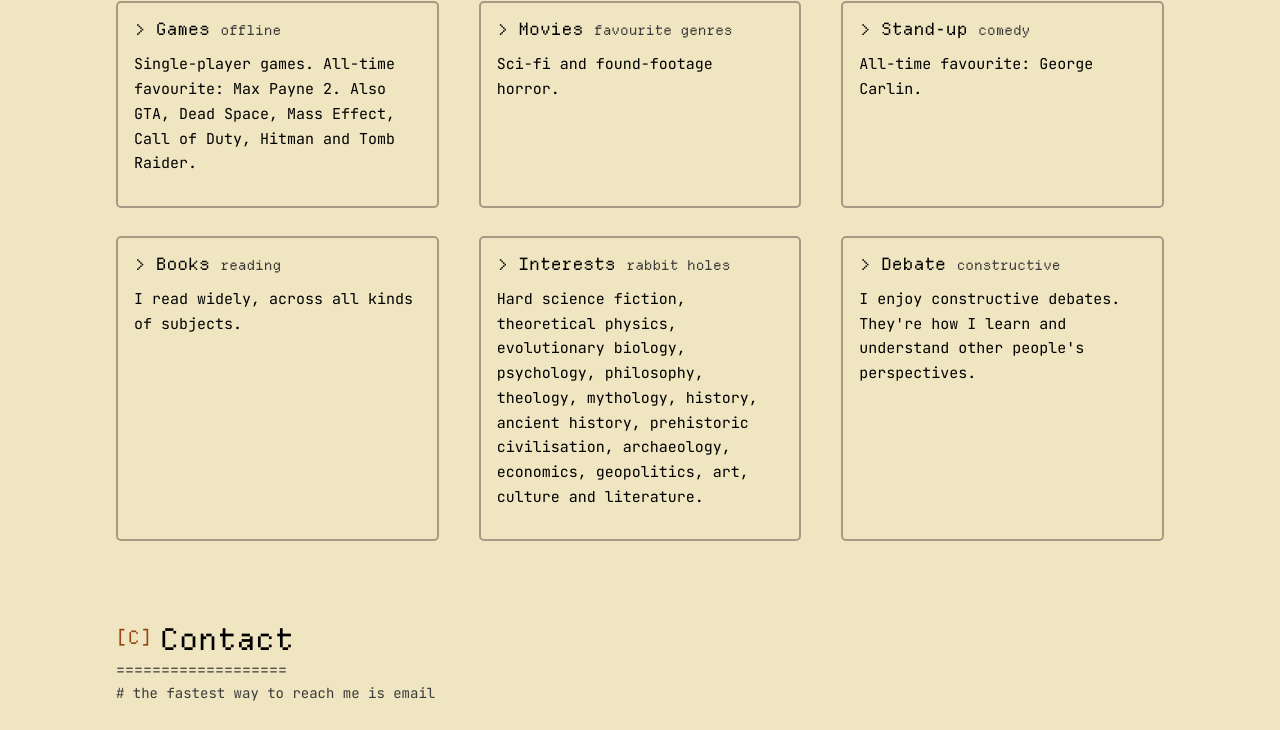
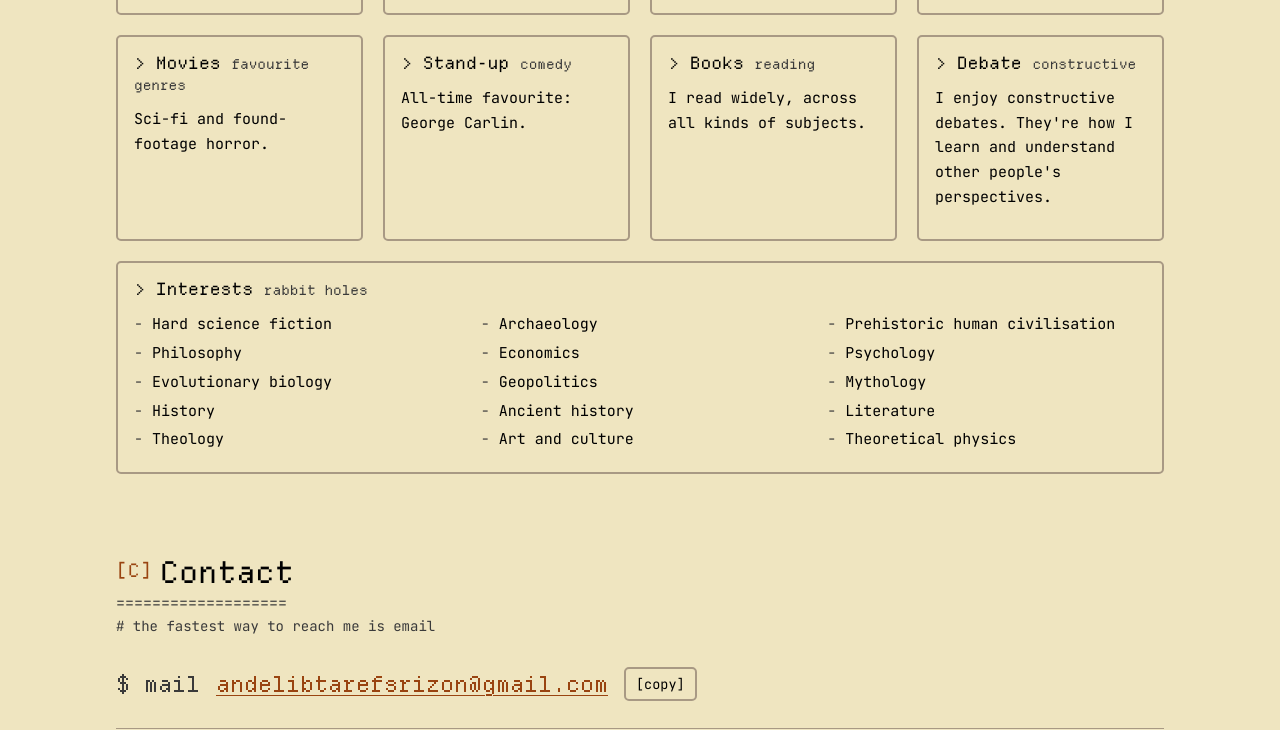
Before and after one commit to IamAndelib/IamAndelib.github.io, a plain HTML site: page index.html in a window 1280 px wide. Shown: the part 8676-9406 px from the top of the page. Drawn offline with Linux system fonts and the light colour scheme; no server answers.

Commit message:
content: interests as a bulleted list; 4-up interest cards
Co-Authored-By: Claude Opus 5.5 <noreply@anthropic.com>

```diff
--- a/css/site.css
+++ b/css/site.css
@@ -334,3 +334,8 @@ main{display:block}
 .track a:hover .sp,.track a:focus-visible .sp{color:var(--accent)}
 [data-skin="vt320"] .track img{filter:url(#crt-vt320)}
 [data-skin="matrix"] .track img{filter:url(#crt-matrix)}
+
+/* Beyond the screen: 4-up cards, multi-column interest list */
+.cols.afk-cards{grid-template-columns:repeat(auto-fit,minmax(min(220px,100%),1fr));gap:20px}
+ul.cols3{columns:3 190px;column-gap:28px}
+ul.cols3 li{break-inside:avoid}
--- a/index.html
+++ b/index.html
@@ -449,7 +449,7 @@ d.setAttribute('data-skin',s);})();
       <h2 id="h-afk" class="setext" tabindex="-1"><span class="k" aria-hidden="true">[A]</span>Beyond the screen</h2>
       <p class="sec-sub"># afk: away from keyboard</p>
     </header>
-    <div class="cols">
+    <div class="cols afk-cards">
       <div class="group wide">
         <h3>&gt; Music <span class="dim" style="font-size:.8em">bass · acoustic · electric</span></h3>
         <p>I play bass, acoustic and electric guitar, and love fingerpicking. Favourite genres: heavy metal, rock, progressive metal, groove metal, Europop and pop.</p>
@@ -494,12 +494,28 @@ d.setAttribute('data-skin',s);})();
         <p>I read widely, across all kinds of subjects.</p>
       </div>
       <div class="group">
-        <h3>&gt; Interests <span class="dim" style="font-size:.8em">rabbit holes</span></h3>
-        <p>Hard science fiction, theoretical physics, evolutionary biology, psychology, philosophy, theology, mythology, history, ancient history, prehistoric civilisation, archaeology, economics, geopolitics, art, culture and literature.</p>
-      </div>
-      <div class="group">
         <h3>&gt; Debate <span class="dim" style="font-size:.8em">constructive</span></h3>
         <p>I enjoy constructive debates. They're how I learn and understand other people's perspectives.</p>
+      </div>
+      <div class="group wide">
+        <h3>&gt; Interests <span class="dim" style="font-size:.8em">rabbit holes</span></h3>
+        <ul class="dash cols3">
+          <li>Hard science fiction</li>
+          <li>Philosophy</li>
+          <li>Evolutionary biology</li>
+          <li>History</li>
+          <li>Theology</li>
+          <li>Archaeology</li>
+          <li>Economics</li>
+          <li>Geopolitics</li>
+          <li>Ancient history</li>
+          <li>Art and culture</li>
+          <li>Prehistoric human civilisation</li>
+          <li>Psychology</li>
+          <li>Mythology</li>
+          <li>Literature</li>
+          <li>Theoretical physics</li>
+        </ul>
       </div>
     </div>
   </div>
```
